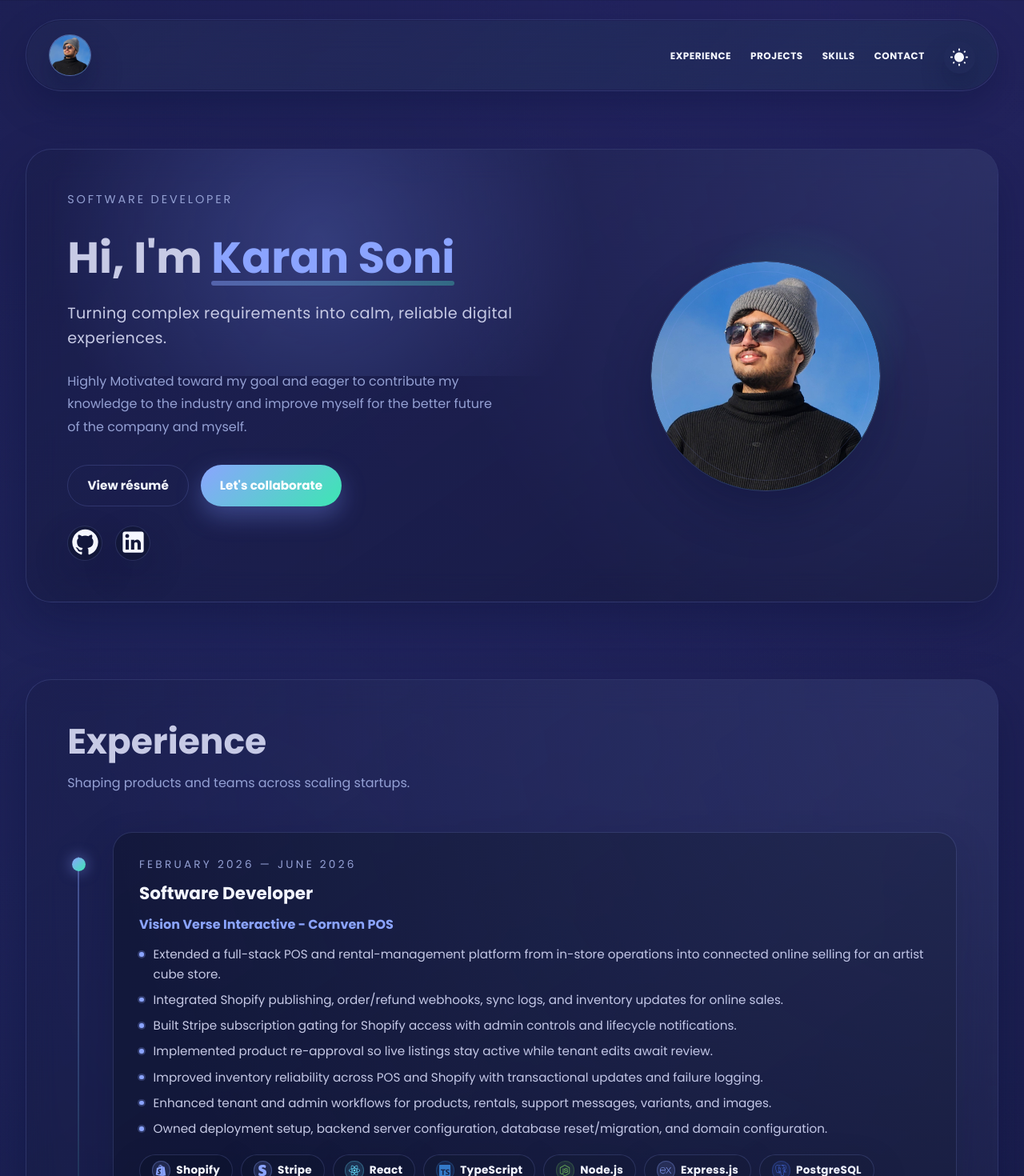
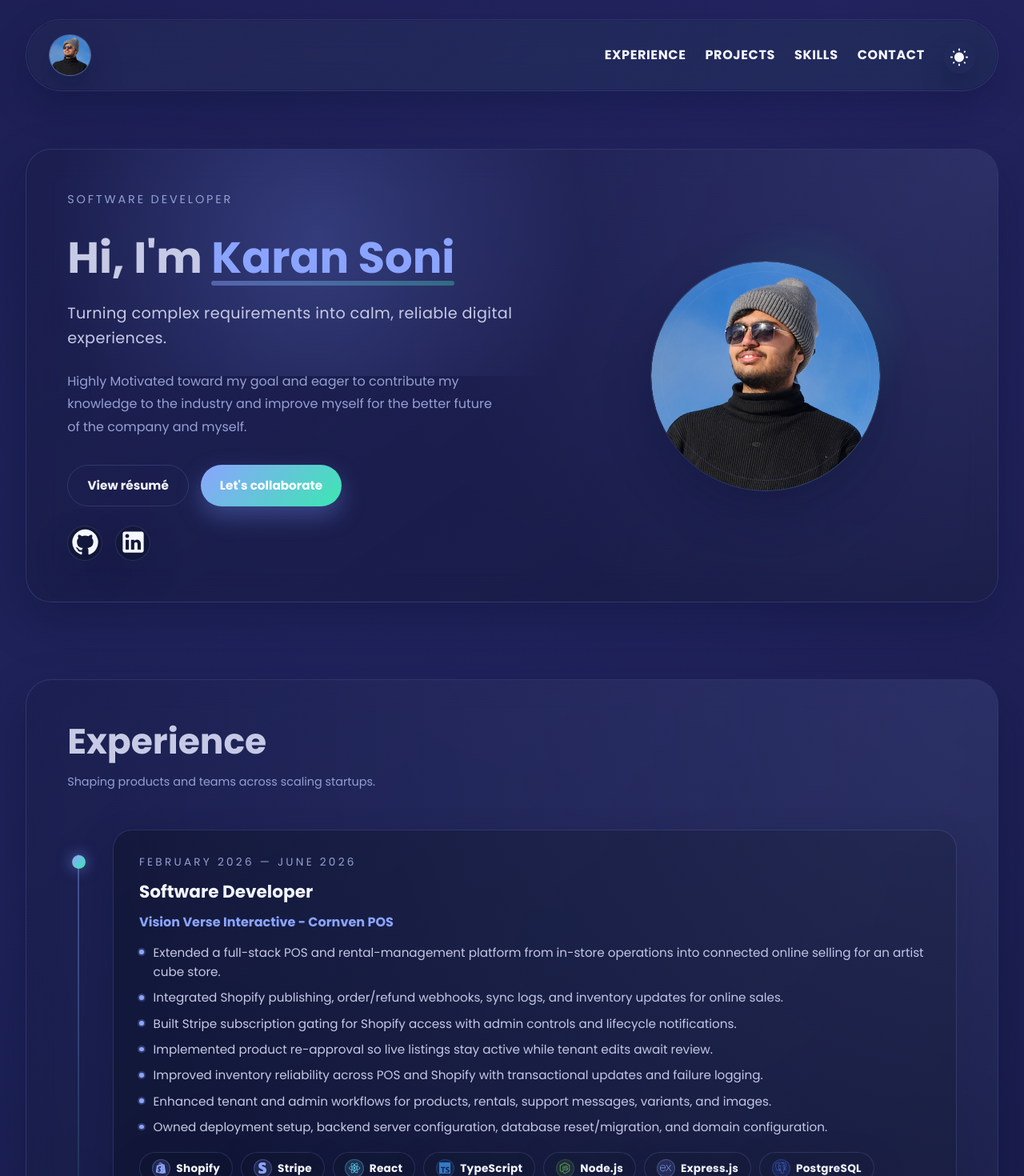
Before and after one commit to krn1904/Portfolio, a React (Create React App) app: page / in a window 1280 px wide. Shown: the top 1470 px of the page at 80% size. Built offline with nearby package versions, Linux system fonts and the light colour scheme; no server answers.

Commit message:
updated font for navbar

```diff
--- a/src/App.css
+++ b/src/App.css
@@ -118,7 +118,7 @@ main {
 }
 
 .section__subtitle {
-  font-size: 1rem;
+  font-size: 0.9rem;
   color: var(--clr-muted);
   margin-bottom: clamp(1.75rem, 3vw, 2.5rem);
 }
@@ -159,7 +159,7 @@ main {
   font-weight: 600;
   letter-spacing: 0.04em;
   text-transform: uppercase;
-  font-size: 0.75rem;
+  font-size: 1rem;
 }
 
 .link--icon {
--- a/src/components/Navbar/Navbar.css
+++ b/src/components/Navbar/Navbar.css
@@ -8,7 +8,8 @@
 }
 
 .link--nav {
-  letter-spacing: 0.18em;
+  font-size: 0.9rem;
+  letter-spacing: 0.1em;
   position: relative;
   isolation: isolate;
 }
```
